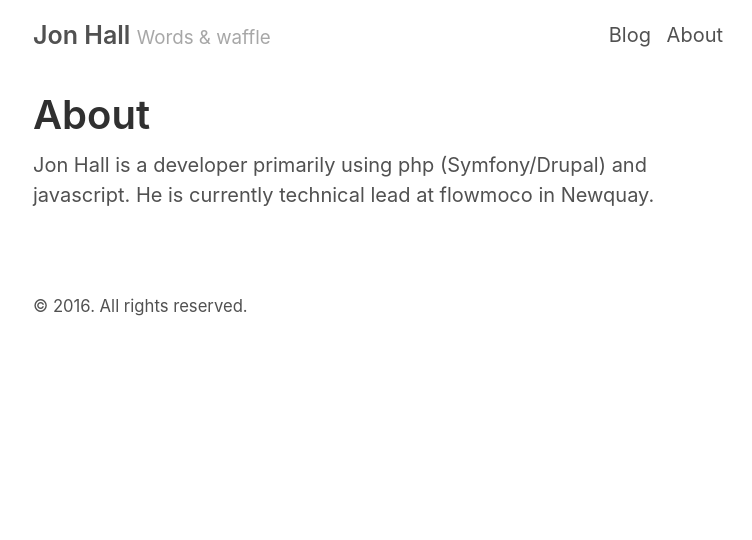
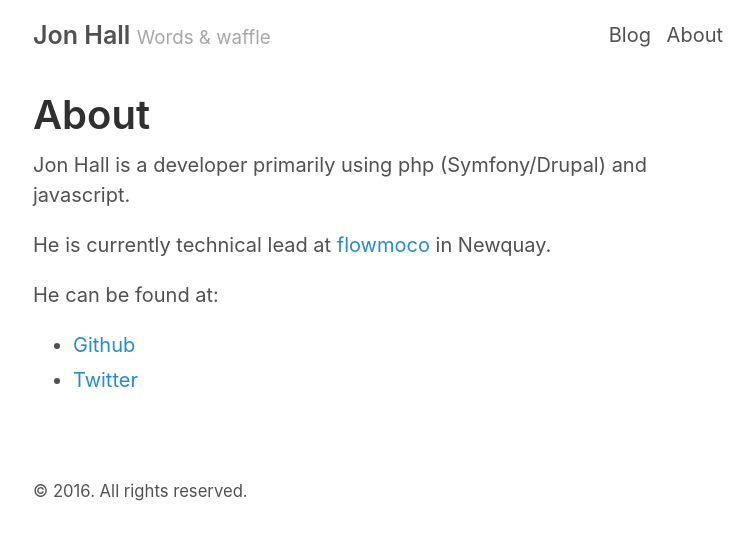
Before and after one commit to jall/jall.github.io, a Jekyll site: the page built from about.html, in a window 1280 px wide. Shown: the top 540 px of the page, without its empty margins (257-1009 px from the left). Built offline with Jekyll 4.4.1, drawn with Linux system fonts in a browser that asks for light colours.

Commit message:
Quick links to Github & Twitter on About page

```diff
--- a/about.html
+++ b/about.html
@@ -2,7 +2,11 @@
 layout: page
 title: About
 ---
-
-Jon Hall is a developer primarily using php (Symfony/Drupal) and javascript.
-
-He is currently technical lead at flowmoco in Newquay.
+<p>Jon Hall is a developer primarily using php (Symfony/Drupal) and javascript.</p>
+<p>He is currently technical lead at <a href="http://flowmo.co">flowmoco</a> in Newquay.</p>
+<p>He can be found at:
+    <ul>
+        <li><a href="https://github.com/jall">Github</a></li>
+        <li><a href="https://twitter.com/jonnyrhall">Twitter</a></li>
+    </ul>
+</p>
```
